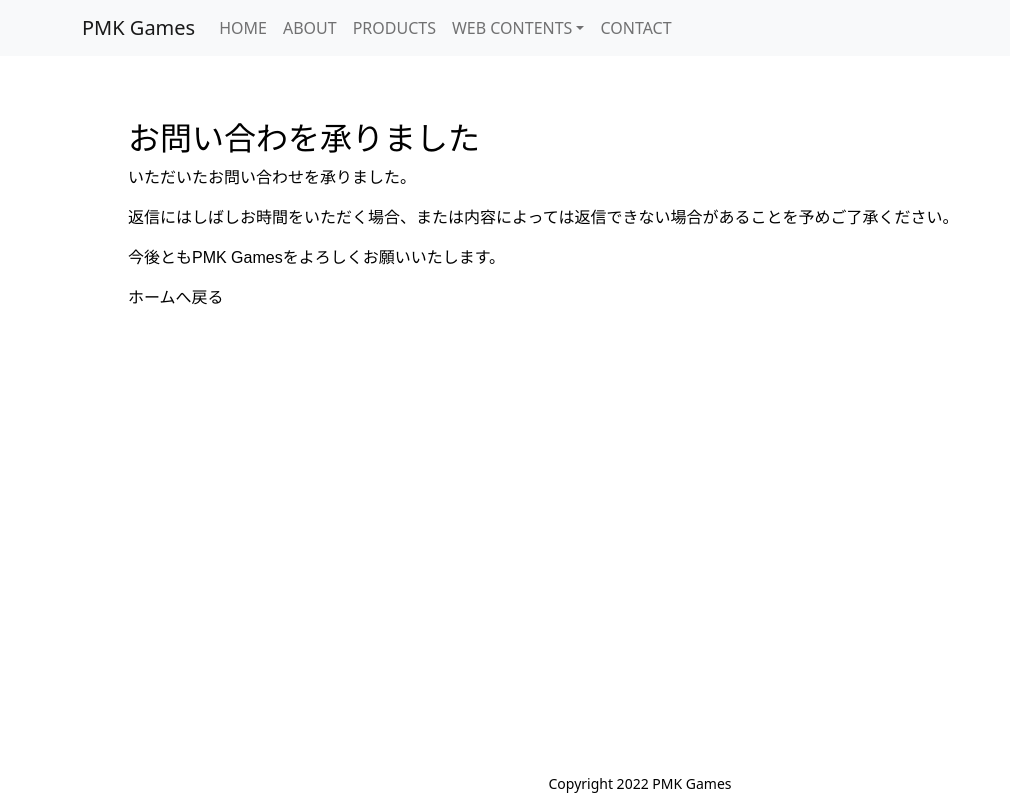
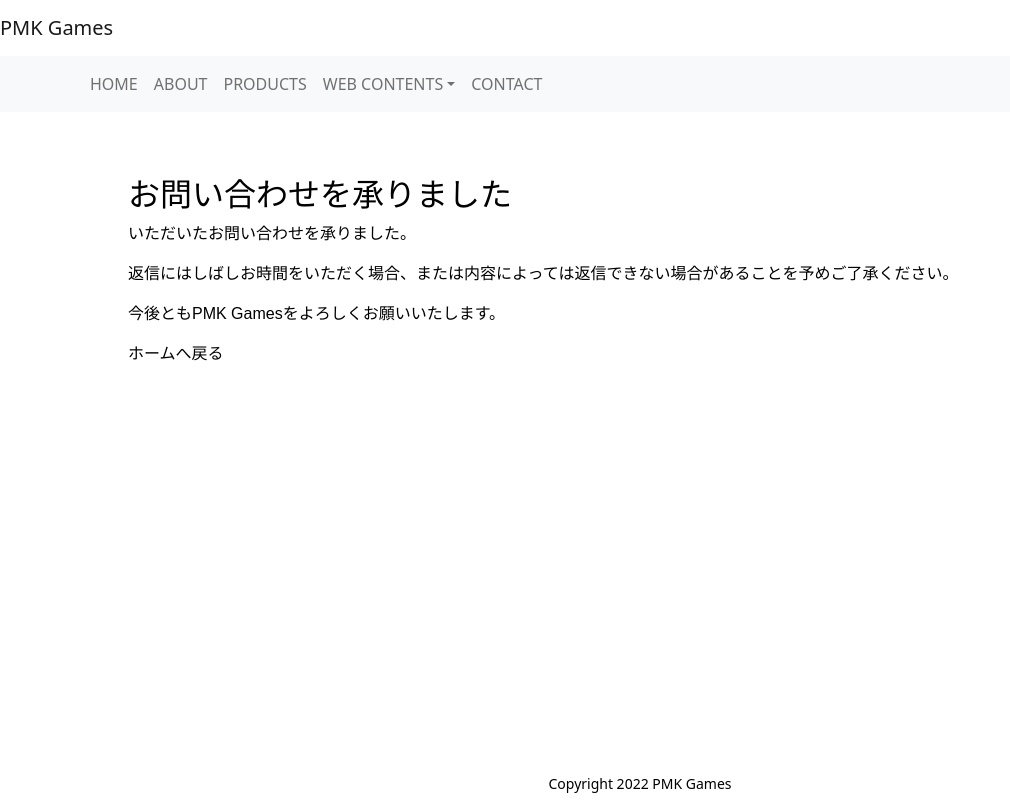
Before and after one commit to TakahiroKamura/my-first-website, a Next.js app: page /sent-contact in a window 1280 px wide. Shown: the whole page, without its empty margins (0-1010 px from the left). Built offline with nearby package versions, Linux system fonts and the light colour scheme.

Commit message:
デザインを変更

```diff
--- a/pages/components/header.tsx
+++ b/pages/components/header.tsx
@@ -10,9 +10,11 @@ const Header: NextPage = () => {
                 <meta charSet="utf-8" />
                 <title>PMK Games オフィシャルサイト</title>
             </Head>
+            <Navbar>
+                <Navbar.Brand>PMK Games</Navbar.Brand>
+            </Navbar>
             <Navbar bg="light" expand="lg">
                 <Container>
-                    <Navbar.Brand>PMK Games</Navbar.Brand>
                     <Navbar.Toggle aria-controls="basic-navbar-nav" />
                     <Navbar.Collapse id="basic-navbar-nav">
                         <Nav className="me-auto">
--- a/pages/sent-contact.tsx
+++ b/pages/sent-contact.tsx
@@ -8,7 +8,7 @@ const SentContact: NextPage = () => {
         <div>
             <Header />
             <div className="main-body">
-                <h2>お問い合わを承りました</h2>
+                <h2>お問い合わせを承りました</h2>
                 <p>いただいたお問い合わせを承りました。</p>
                 <p>返信にはしばしお時間をいただく場合、または内容によっては返信できない場合があることを予めご了承ください。</p>
                 <p>今後ともPMK Gamesをよろしくお願いいたします。</p>
```
